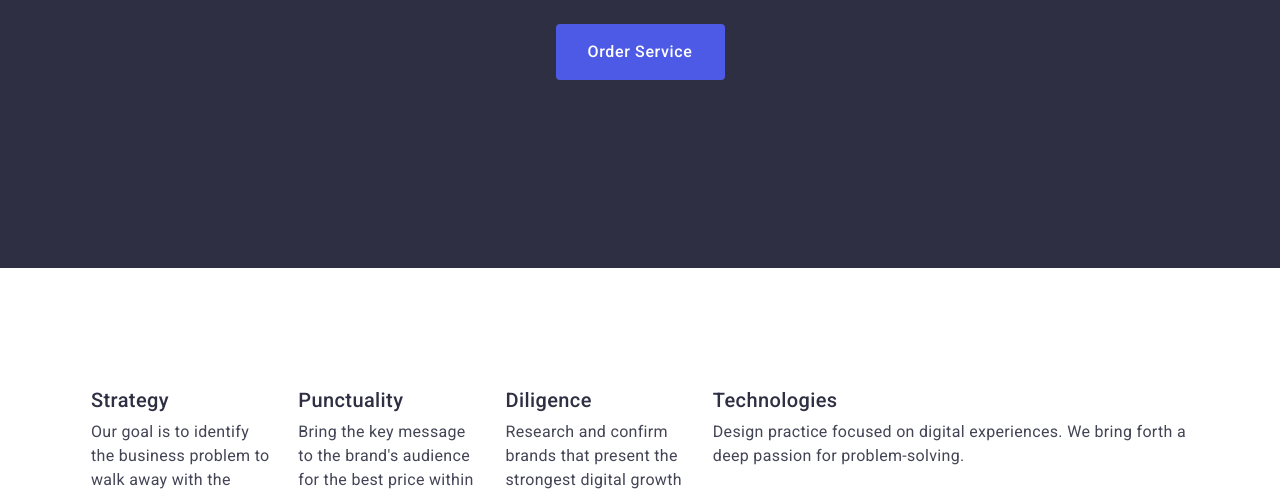
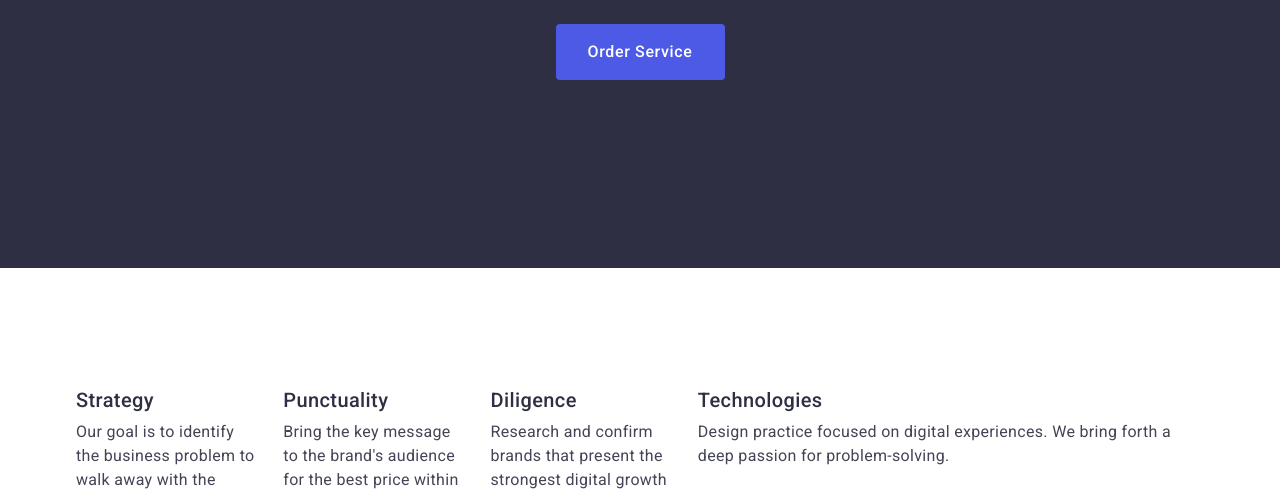
Before and after one commit to Eugene1380/goit-markup-hw-03, a plain HTML site: page index.html in a window 1280 px wide. Shown: the part 453-947 px from the top of the page. Drawn offline with nearby package versions, Linux system fonts and the light colour scheme.

Commit message:
Update styles.css

```diff
--- a/css/styles.css
+++ b/css/styles.css
@@ -178,9 +178,9 @@ img {
 
 .features {
   background-color: #fff;
-  width: 1128px;
-  height: 104px;
-  margin: 120px auto;
+  /* width: 1128px;
+  height: 104px; */
+  padding: 120px 0;
   /* flex-shrink: 0; */
   /* margin: 0 auto;
   padding: 120px 0; */
```
